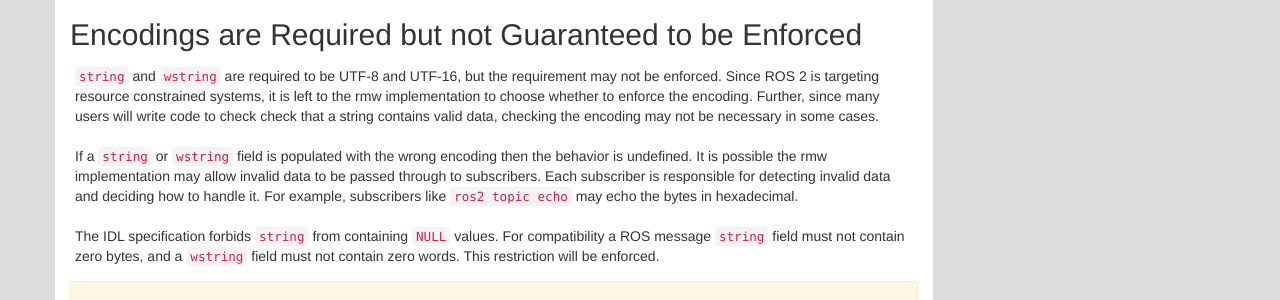
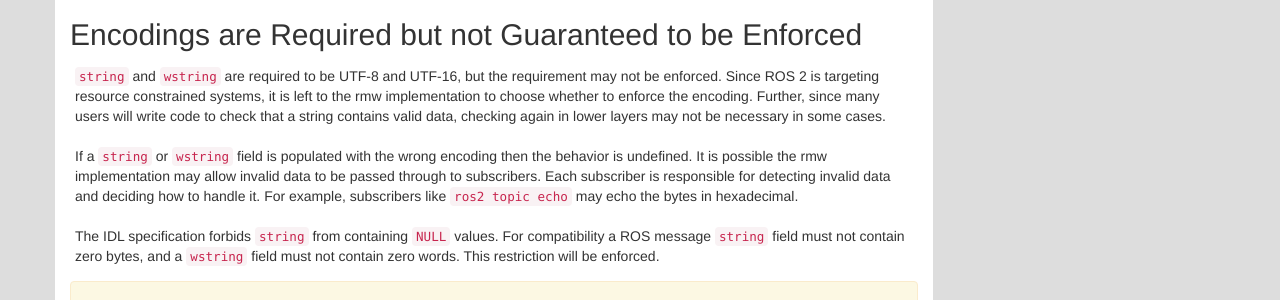
Before and after one commit to ros2/design, a Jekyll site: the page built from articles/WideStrings.md, in a window 1280 px wide and 900 px high, scrolled down 635 px. Shown: the part 192-492 px from the top of the window. Built offline with Jekyll 4.4.1, drawn with Linux system fonts in a browser that asks for light colours; nearby versions of some CDN libraries.

Commit message:
Fix sentence

```diff
--- a/articles/WideStrings.md
+++ b/articles/WideStrings.md
@@ -51,7 +51,7 @@ Since both UTF-8 and UTF-16 can encode the same code points, new ROS 2 messages
 ## Encodings are Required but not Guaranteed to be Enforced
 `string` and `wstring` are required to be UTF-8 and UTF-16, but the requirement may not be enforced.
 Since ROS 2 is targeting resource constrained systems, it is left to the rmw implementation to choose whether to enforce the encoding.
-Further, since many users will write code to check check that a string contains valid data, checking the encoding may not be necessary in some cases.
+Further, since many users will write code to check that a string contains valid data, checking again in lower layers may not be necessary in some cases.
 
 If a `string` or `wstring` field is populated with the wrong encoding then the behavior is undefined.
 It is possible the rmw implementation may allow invalid data to be passed through to subscribers.
```
